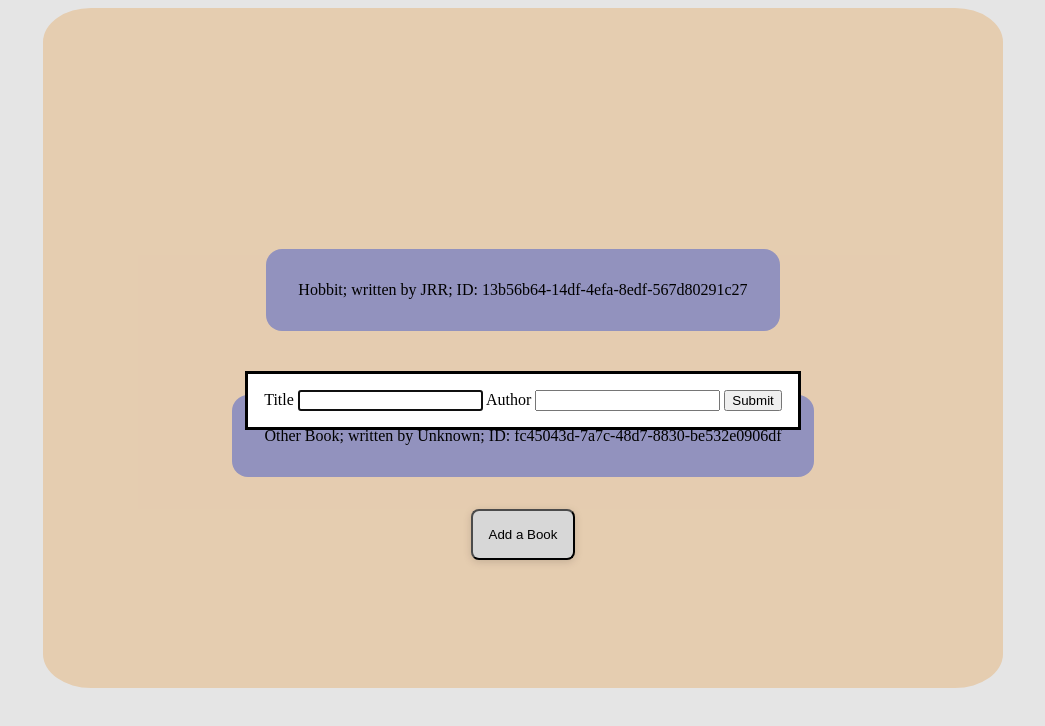
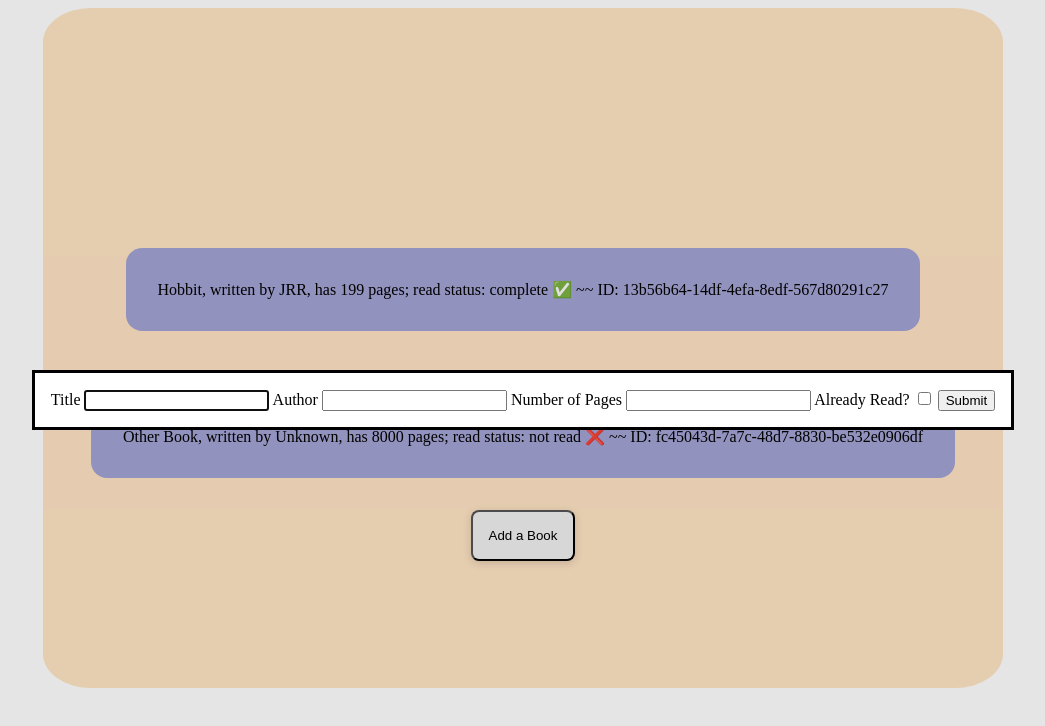
Before and after one commit to Autumn-Joy/odin-library, a plain HTML site: page index.html in a window 1280 px wide. Both pictures are taken after a click on the button "Add a Book". Shown: the whole page, without its empty margins (117-1162 px from the left). Drawn offline with Linux system fonts and the light colour scheme.

Commit message:
update fields to match assignment: title, author, pageCount, read Status, id

```diff
--- a/addBookForm.js
+++ b/addBookForm.js
@@ -8,6 +8,8 @@ const dialog = document.getElementById('addBookDialog')
 const submitButton = document.getElementById('submitFormButton')
 const titleField = document.getElementById('title')
 const authorField = document.getElementById("author")
+const pageCountField = document.getElementById("page-count")
+const readStatusField = document.getElementById("read-status")
 
 AddBookButton.addEventListener("click", displayDialog)
 
@@ -22,7 +24,10 @@ function handleForm(event) {
 
   const title = titleField.value
   const author = authorField.value
-  const newBook = createBook(title, author)
+  const pageCount = pageCountField.value
+  const readStatus = readStatusField.value
+  const newBook = createBook(title, author, pageCount, readStatus)
+
   addBookToLibrary(newBook)
   displayAllBooks()
   dialog.close()
--- a/book.js
+++ b/book.js
@@ -5,15 +5,17 @@ const myLibrary = [];
 // but looking forward to using the `class` keyword instead
 // refactoring this to align with ES6 Classes is an upcoming exercise
 
-function Book(title, author, id) {
+function Book(title, author, pageCount, readStatus, id) {
   this.title = title;
   this.author = author;
+  this.pageCount = pageCount;
+  this.readStatus = readStatus;
   this.id = id
 }
 
-function createBook(title, author) {
+function createBook(title, author, pageCount, readStatus) {
   const id = crypto.randomUUID()
-  return new Book(title, author, id)
+  return new Book(title, author, pageCount, readStatus, id)
 }
 
 function addBookToLibrary(book) {
@@ -24,8 +26,9 @@ function addBookToLibrary(book) {
 function displayAllBooks() {
   bookList.innerHTML = ''
   myLibrary.forEach(book => {
+  const hasRead = book.readStatus ? 'complete ✅  ~~' : 'not read ❌  ~~'
   const bookItem = document.createElement('p')
-  bookItem.textContent = `${book.title}; written by ${book.author}; ID: ${book.id}`
+  bookItem.textContent = `${book.title}, written by ${book.author}, has ${book.pageCount} pages; read status: ${hasRead} ID: ${book.id}`
   bookItem.className = 'bookItem'
   bookList.appendChild(bookItem)
   });
--- a/index.html
+++ b/index.html
@@ -16,6 +16,12 @@
     <label for="Author">Author</label>
     <input type="text" id="author">
 
+    <label for="page-count">Number of Pages</label>
+    <input type="text" id="page-count">
+
+    <label for="read-status">Already Read?</label>
+    <input type="checkbox" id="read-status">
+
     <button id="submitFormButton">Submit</button>
   </form>
 </dialog>
--- a/main.js
+++ b/main.js
@@ -8,8 +8,8 @@ bookList.id = "bookList"
 document.body.appendChild(bookList)
 
 // placeholder books
-const Hobbit = createBook("Hobbit", "JRR")
-const OtherBook = createBook("Other Book", "Unknown")
+const Hobbit = createBook("Hobbit", "JRR", 199, true)
+const OtherBook = createBook("Other Book", "Unknown", 8000, false)
 
 addBookToLibrary(Hobbit)
 addBookToLibrary(OtherBook)
```
